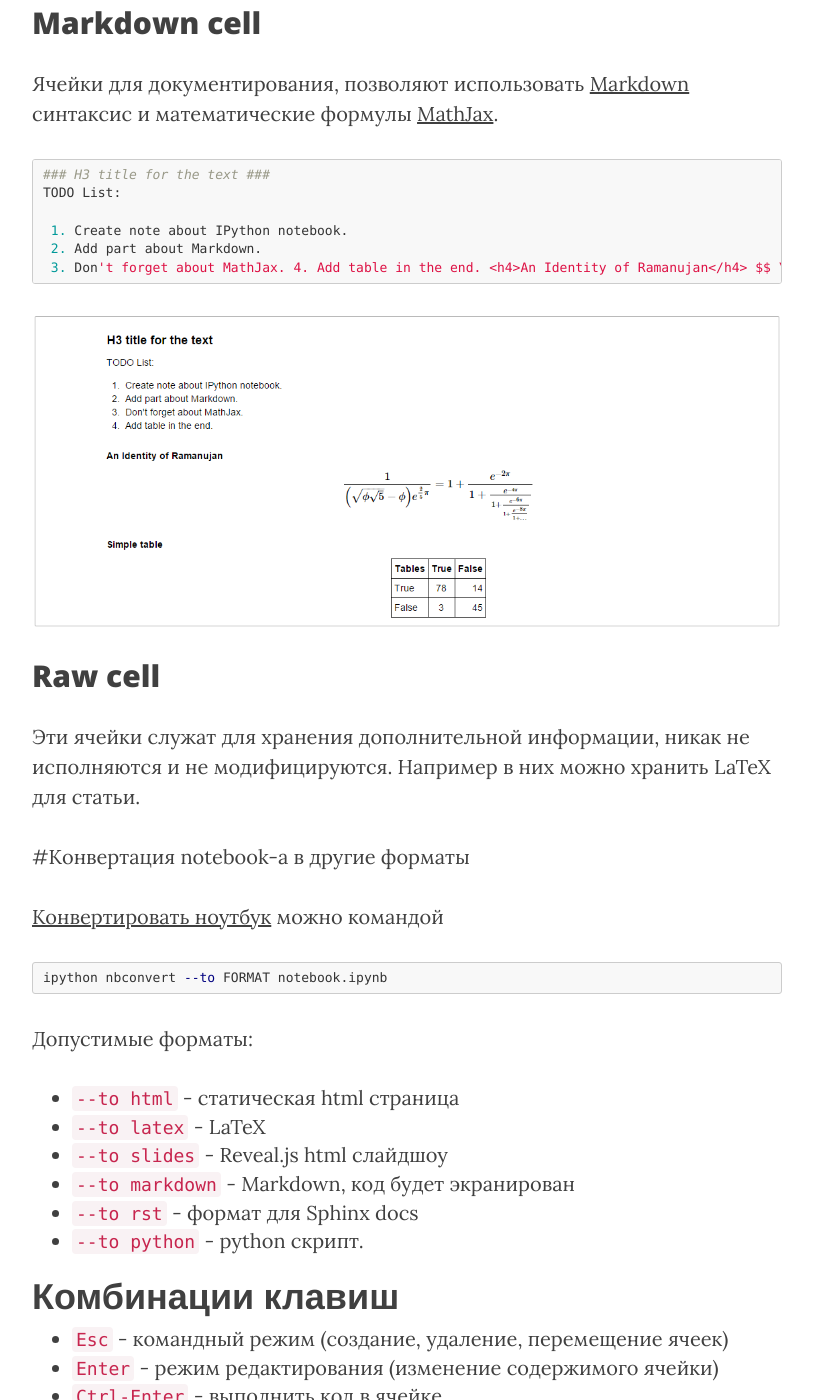
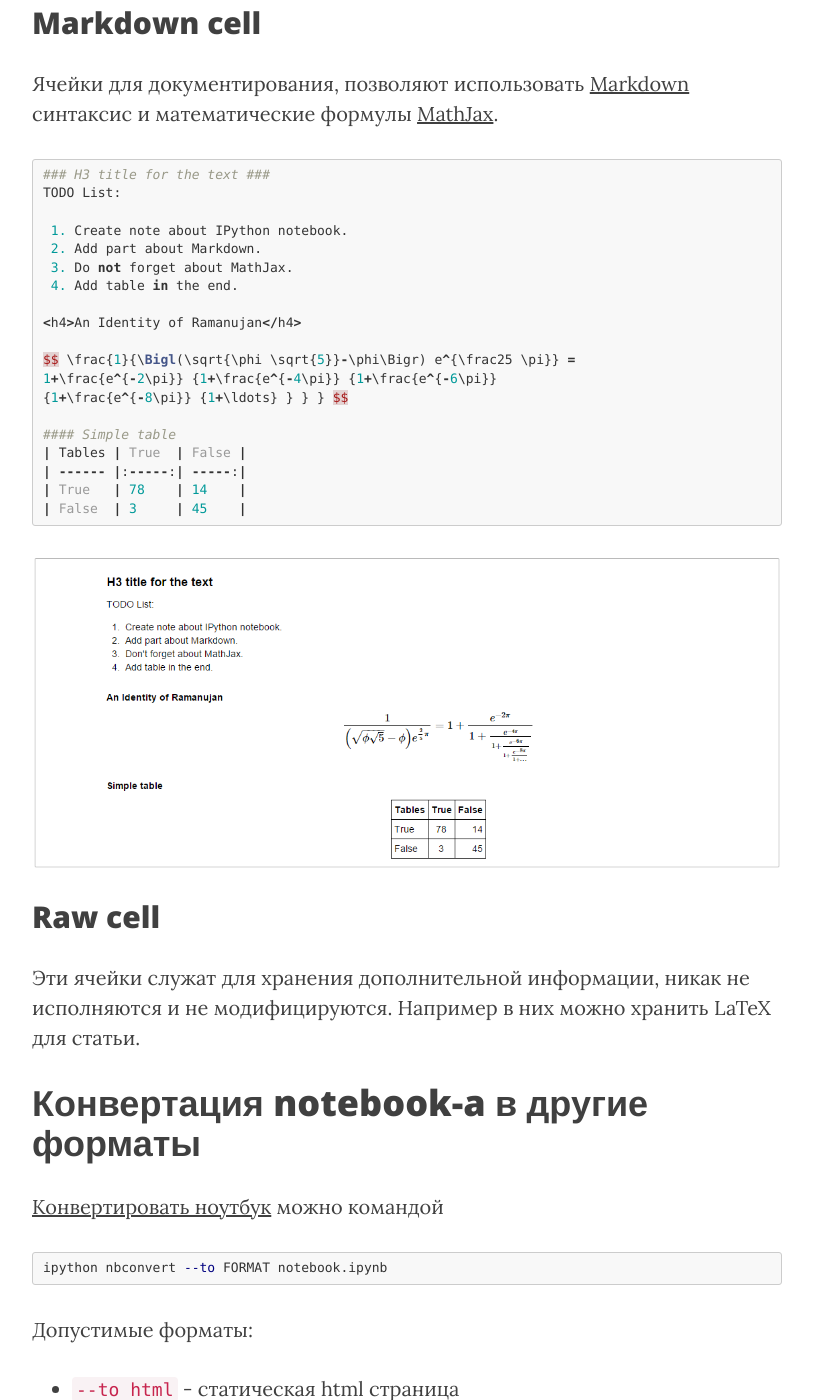
Before and after one commit to rmalkevy/re9ulus.github.io, a Jekyll site: the page built from _posts/2016-01-09-ipython-notebook.markdown, in a window 1280 px wide and 1400 px high, scrolled down 4016 px. Shown: the whole window, without its empty margins (233-1046 px from the left). Built offline with Jekyll 4.4.1, drawn with Linux system fonts in a browser that asks for light colours; nearby versions of some CDN libraries.

Commit message:
Update article

```diff
--- a/_posts/2016-01-09-ipython-notebook.markdown
+++ b/_posts/2016-01-09-ipython-notebook.markdown
@@ -109,7 +109,7 @@
 
  1. Create note about IPython notebook.
  2. Add part about Markdown.
- 3. Don't forget about MathJax.
+ 3. Do not forget about MathJax.
  4. Add table in the end.
 
 <h4>An Identity of Ramanujan</h4>
@@ -133,7 +133,7 @@
 ## Raw cell
 Эти ячейки служат для хранения дополнительной информации, никак не исполняются и не модифицируются. Например в них можно хранить LaTeX для статьи.
 
-#Конвертация notebook-a в другие форматы
+# Конвертация notebook-a в другие форматы
 
 [Конвертировать ноутбук](https://ipython.org/ipython-doc/1/interactive/nbconvert.html "Conver notebook") можно командой
 
```
